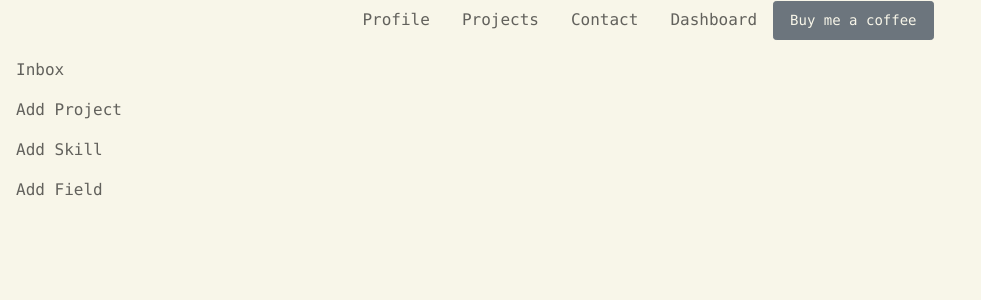
After one commit to bencyrus/portfolio-django, a Django app: page /dashboard/ in a window 1280 px wide. The commit adds this page. Shown: the top 300 px of the page, without its empty margins (0-981 px from the left). Run offline with Django 3.2, Linux system fonts and the light colour scheme; a user stored in the database is signed in; some libraries are stand-ins or nearby versions; some web fonts are replaced.

Commit message:
created dashboard page. added it to view and made it available to only authenticated users. if not authenticated redirects to admin login page. also, commented the add-* links in navbar

```diff
--- /dev/null
+++ b/matthewsportfolio/templates/base/dashboard.html
@@ -0,0 +1,12 @@
+{% extends 'base/main.html' %}
+{% load static %}
+{% block content %}
+
+{% if request.user.is_authenticated %}
+<a href="{% url 'inbox' %}" class="nav-link">Inbox</a>
+<a href="{% url 'add-project' %}" class="nav-link">Add Project</a>
+<a href="{% url 'add-skill' %}" class="nav-link">Add Skill</a>
+<a href="{% url 'add-field' %}" class="nav-link">Add Field</a>
+{% endif %}
+
+{% endblock content %}
--- a/matthewsportfolio/templates/base/navbar.html
+++ b/matthewsportfolio/templates/base/navbar.html
@@ -8,10 +8,14 @@
             <a href="#" class="nav-link">Contact</a>
 
             {% if request.user.is_authenticated %}
-            <a href="{% url 'inbox' %}" class="nav-link">Inbox</a>
+            <a href="{% url 'dashboard' %}" class="nav-link">Dashboard</a>
+
+            <!-- Temporarily commented for making the Dashboard Page -->
+
+            <!-- <a href="{% url 'inbox' %}" class="nav-link">Inbox</a>
             <a href="{% url 'add-project' %}" class="nav-link">Add Project</a>
             <a href="{% url 'add-skill' %}" class="nav-link">Add Skill</a>
-            <a href="{% url 'add-field' %}" class="nav-link">Add Field</a>
+            <a href="{% url 'add-field' %}" class="nav-link">Add Field</a> -->
             {% endif %}
             <a href="{% url 'donation' %}" class="btn btn-sm btn-secondary nav-link">Buy me a coffee</a>
         </div>
--- a/matthewsportfolio/urls.py
+++ b/matthewsportfolio/urls.py
@@ -2,7 +2,7 @@ from django.urls import path
 from . import views
 
 urlpatterns = [
-    path('', views.HomePage, name='home'),
+    path('', views.HomePage, name="home"),
 
     path('field/<str:pk>/', views.FieldPage, name="field"),
     path('add-field', views.AddField, name="add-field"),
@@ -18,5 +18,7 @@ urlpatterns = [
     path('add-skill', views.AddSkill, name="add-skill"),
     path('add-endorsement', views.AddEndorsement, name="add-endorsement"),
 
+    path('dashboard/', views.DashboardPage, name="dashboard"),
+
     path('donation/', views.DonationPage, name="donation"),
 ]
--- a/matthewsportfolio/views.py
+++ b/matthewsportfolio/views.py
@@ -1,7 +1,6 @@
-from django.db.models.fields.files import FieldFile
 from django.shortcuts import redirect, render
 from django.contrib import messages
-from .models import Field, Project, Skill, Tag, Message, Endorsement, Person
+from .models import Field, Project, Skill, Message, Endorsement, Person
 from .forms import CommentForm, FieldForm, ProjectForm, MessageForm, SkillForm, EndorsementForm
 
 
@@ -128,5 +127,11 @@ def AddEndorsement(request):
     context = {'form': form}
     return render(request, 'base/endorsement_form.html', context)
 
+def DashboardPage(request):
+    if request.user.is_authenticated:
+        return render(request, 'base/dashboard.html')
+    else:
+        return redirect('../admin/')
+
 def DonationPage(request):
     return render(request, 'base/donation.html')
```
Also changed, not shown: db.sqlite3, static/images/5848152fcef1014c0b5e4967.png (added).
